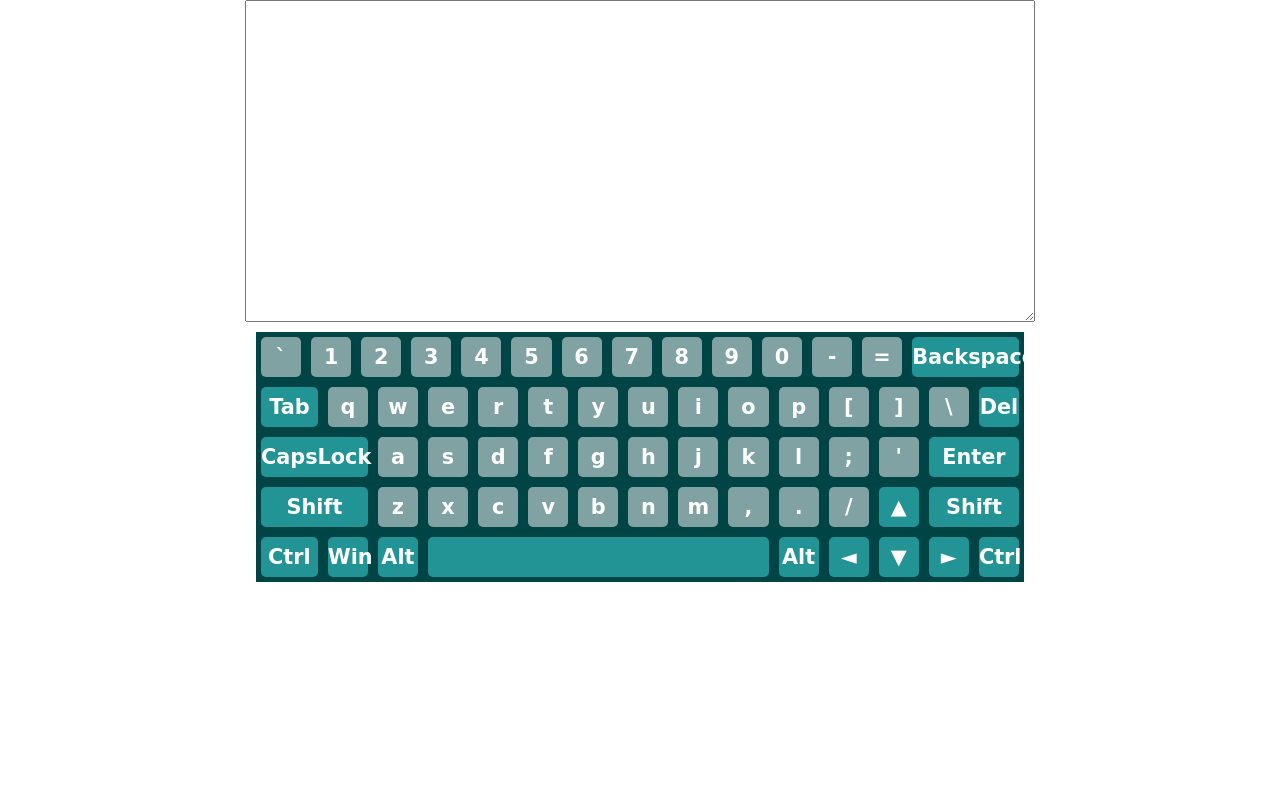
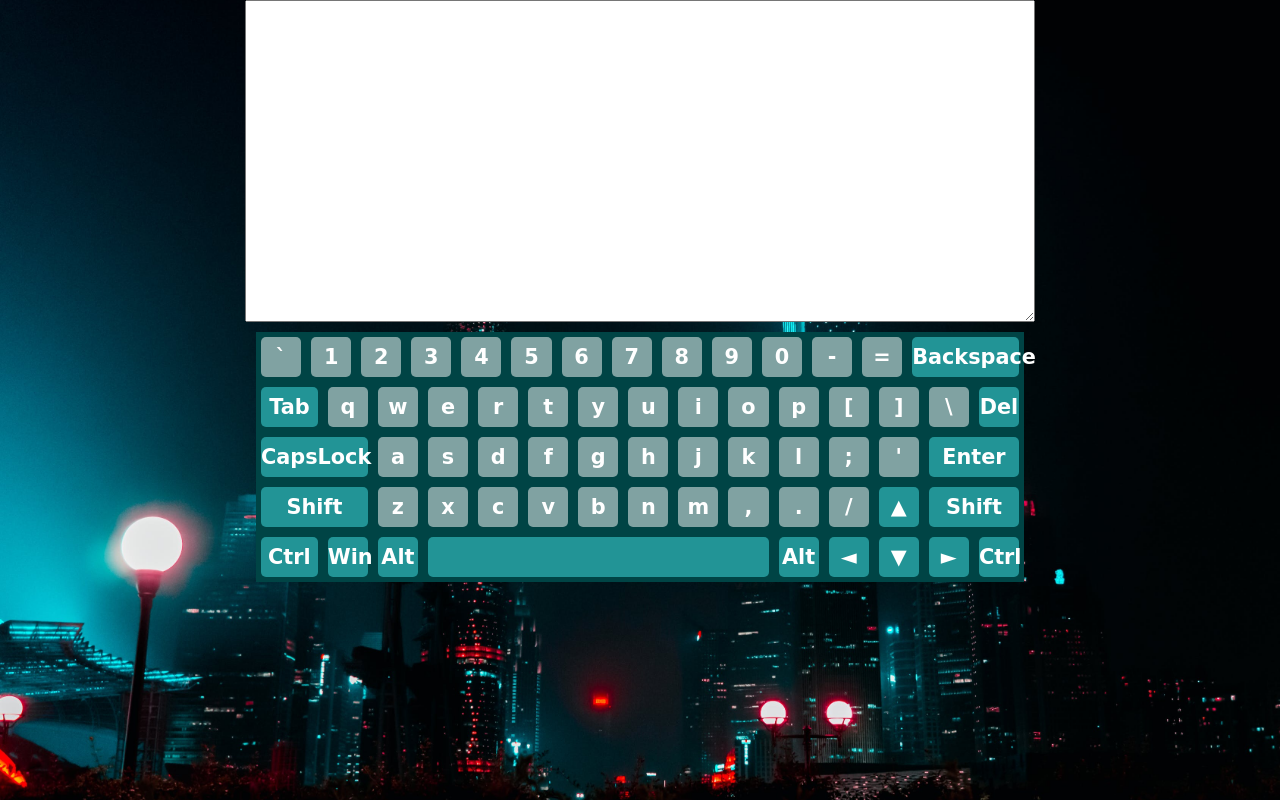
Before and after one commit to luckytiger1/codejam-virtual-keyboard, a website: page index.html in a window 1280 px wide. Drawn offline with Linux system fonts and the light colour scheme; a web font is replaced by a local one.

```diff
--- a/css/style.css
+++ b/css/style.css
@@ -354,7 +354,7 @@
 }
 
 html {
-  background: url(/images.jpeg) no-repeat center center fixed;
+  background: url(../assets/img/bg.jpeg) no-repeat center center fixed;
   background-size: cover;
 }
 
```
Also changed, not shown: package.json (added, +22 -0 lines), .eslintrc.json (added), 3 other files.
